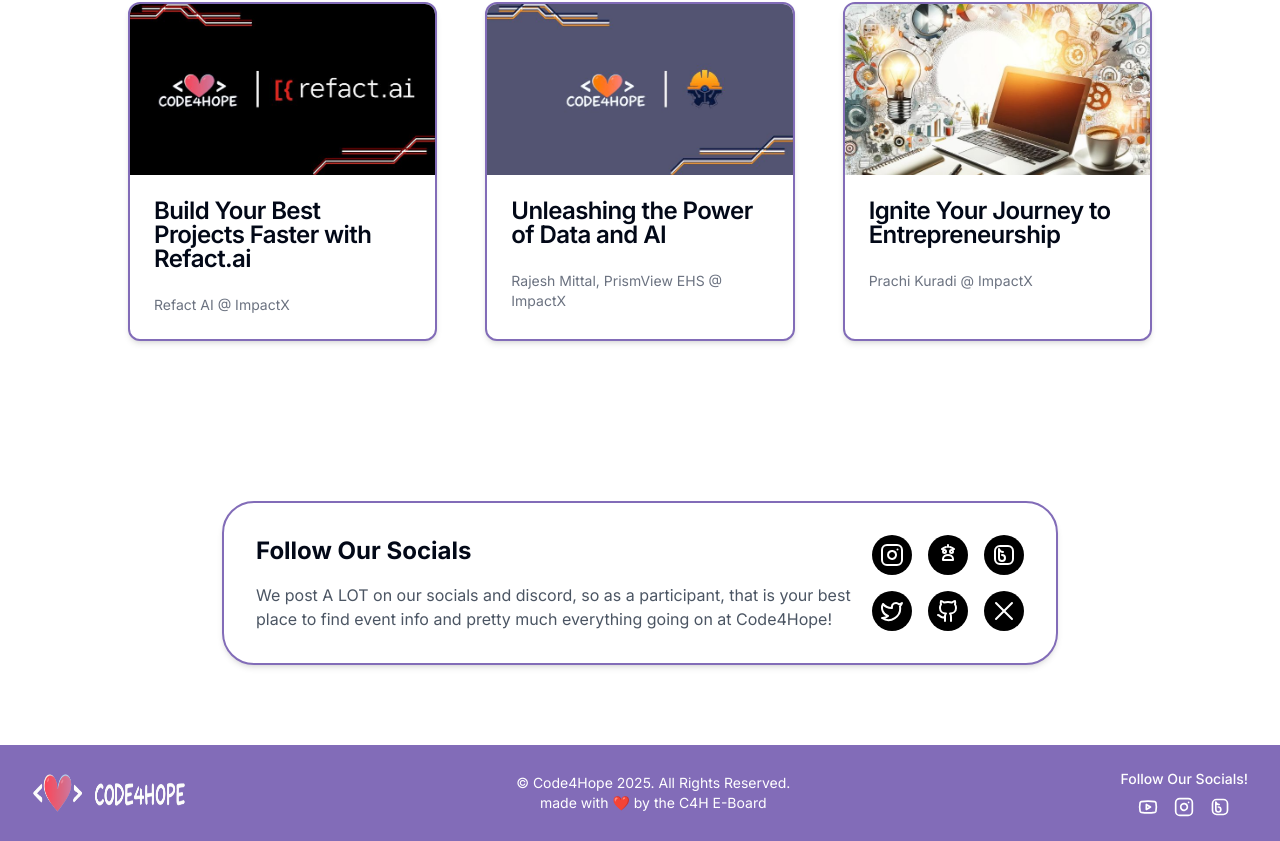
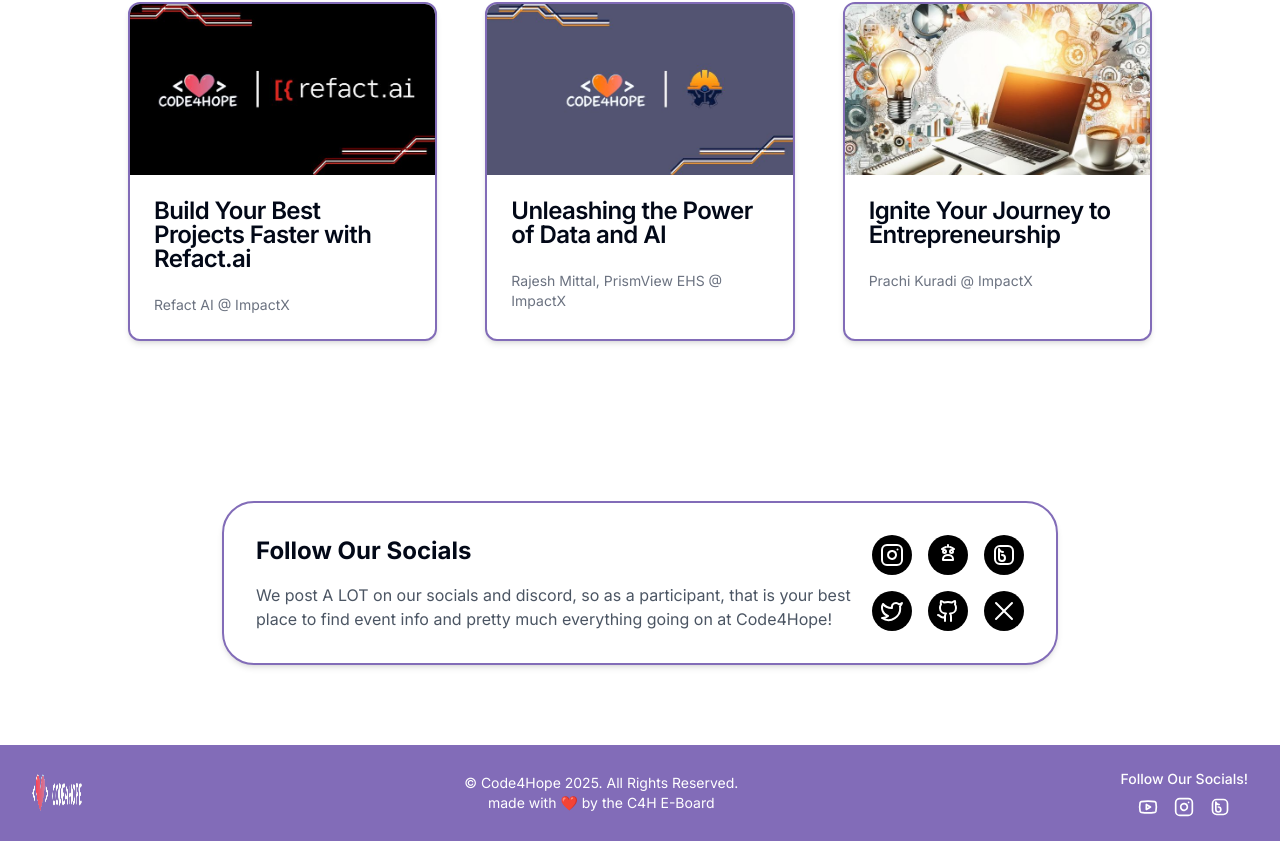
Before and after one commit to AryanM24/Code4Hope-Site, a Next.js app: page / in a window 1280 px wide. Shown: the part 2965-3806 px from the top of the page. Built offline with nearby package versions, Linux system fonts and the light colour scheme.

Commit message:
Update footer.tsx

```diff
--- a/components/footer.tsx
+++ b/components/footer.tsx
@@ -12,8 +12,8 @@ export function Footer() {
             <Image
                 src={white_logo}
                 alt="Code4Hope Logo"
-                width={154}
-                height={38}
+                width={50}
+                height={50}
                 className="h-10"
             />
             <div className="flex flex-col items-center">
```
